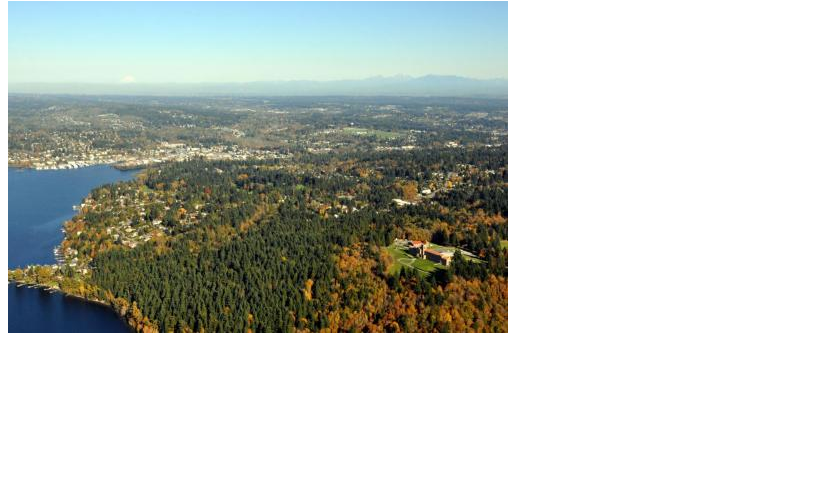
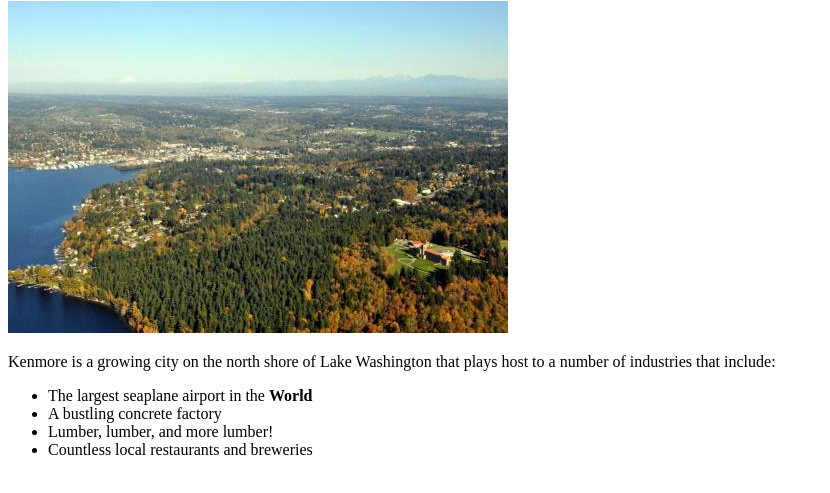
Before and after one commit to dsarbora/Kenmore, a plain HTML site: page Kenmore-main.html in a window 1280 px wide. Shown: the part 79-572 px from the top of the page, without its empty margins (0-830 px from the left). Drawn offline with Linux system fonts and the light colour scheme.

Commit message:
added features about Kenmore businesses

```diff
--- a/Kenmore-main.html
+++ b/Kenmore-main.html
@@ -6,5 +6,12 @@
     <body>
       <h1>Welcome to Kenmore!</h1>
       <a href="#"><img src="Kenmore.jpg" alt ="an aerial photograph of Kenmore"/></a>
+      <p>Kenmore is a growing city on the north shore of Lake Washington that plays host to a number of industries that include:</p>
+      <ul>
+        <li>The largest seaplane airport in the <strong>World</strong></li>
+        <li>A bustling concrete factory</li>
+        <li>Lumber, lumber, and more lumber!</li>
+        <li>Countless local restaurants and breweries</li>
+      </ul>
     </body>
   </html>
```
